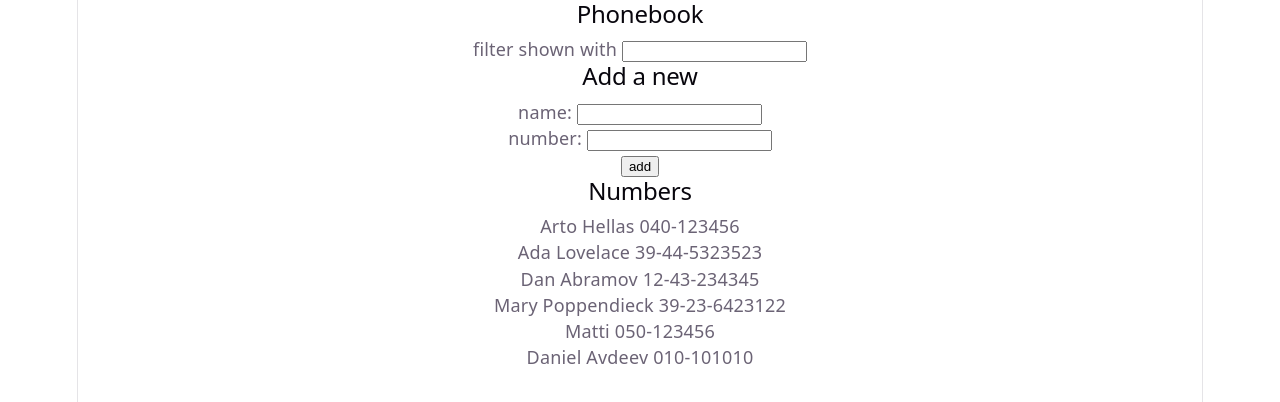
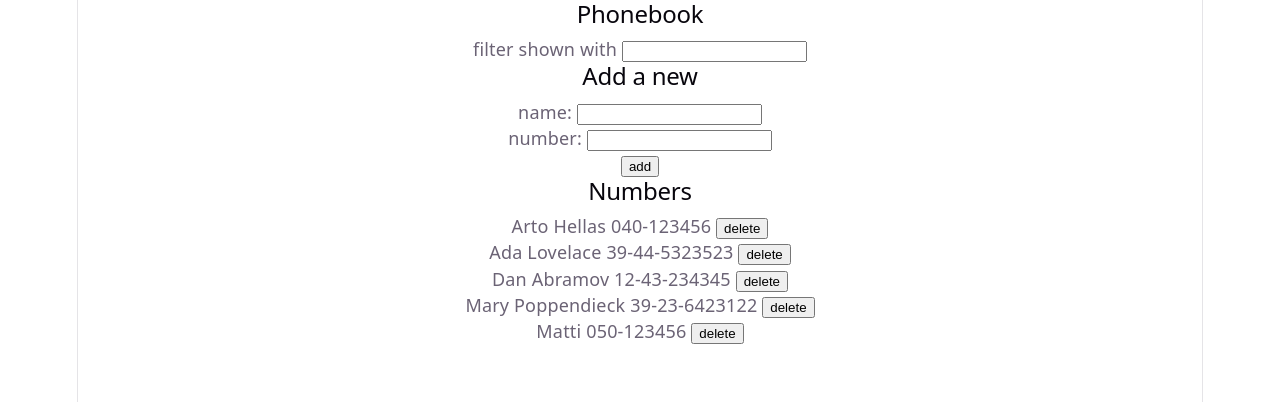
Before and after one commit to daavinskiy/fullstackopen_FSO, a React (Vite) app in the folder part2/phonebook/: page / in a window 1280 px wide. Shown: the top 402 px of the page. Built offline with nearby package versions, Linux system fonts and the light colour scheme; data requests are answered from the project's data file.

Commit message:
tehtava 2.14 on valmis

```diff
--- a/part2/phonebook/db.json
+++ b/part2/phonebook/db.json
@@ -24,11 +24,6 @@
       "name": "Matti",
       "number": "050-123456",
       "id": "OPxSHBL5aEA"
-    },
-    {
-      "name": "Daniel Avdeev",
-      "number": "010-101010",
-      "id": "SzdGilkXOBg"
     }
   ],
   "$schema": "./node_modules/json-server/schema.json"
--- a/part2/phonebook/src/App.jsx
+++ b/part2/phonebook/src/App.jsx
@@ -45,12 +45,15 @@ const PersonForm = ({
   )
 }
 
-const Persons = ({ persons }) => {
+const Persons = ({ persons, removePerson }) => {
   return (
     <div>
       {persons.map(person => (
         <p key={person.id}>
-          {person.name} {person.number}
+          {person.name} {person.number}{' '}
+          <button onClick={() => removePerson(person)}>
+            delete
+          </button>
         </p>
       ))}
     </div>
@@ -107,6 +110,24 @@ const App = () => {
       })
   }
 
+  const removePerson = (person) => {
+    const confirmed = window.confirm(
+      `Delete ${person.name}?`
+    )
+
+    if (!confirmed) {
+      return
+    }
+
+    personService
+      .remove(person.id)
+      .then(() => {
+        setPersons(
+          persons.filter(p => p.id !== person.id)
+        )
+      })
+  }
+
   const personsToShow = persons.filter(person =>
     person.name.toLowerCase().includes(search.toLowerCase())
   )
@@ -132,7 +153,10 @@ const App = () => {
 
       <h2>Numbers</h2>
 
-      <Persons persons={personsToShow} />
+      <Persons
+        persons={personsToShow}
+        removePerson={removePerson}
+      />
     </div>
   )
 }
--- a/part2/phonebook/src/services/persons.js
+++ b/part2/phonebook/src/services/persons.js
@@ -12,7 +12,13 @@ const create = newObject => {
   return request.then(response => response.data)
 }
 
+const remove = id => {
+  const request = axios.delete(`${baseUrl}/${id}`)
+  return request.then(response => response.data)
+}
+
 export default {
   getAll,
-  create
+  create,
+  remove
 }
```
